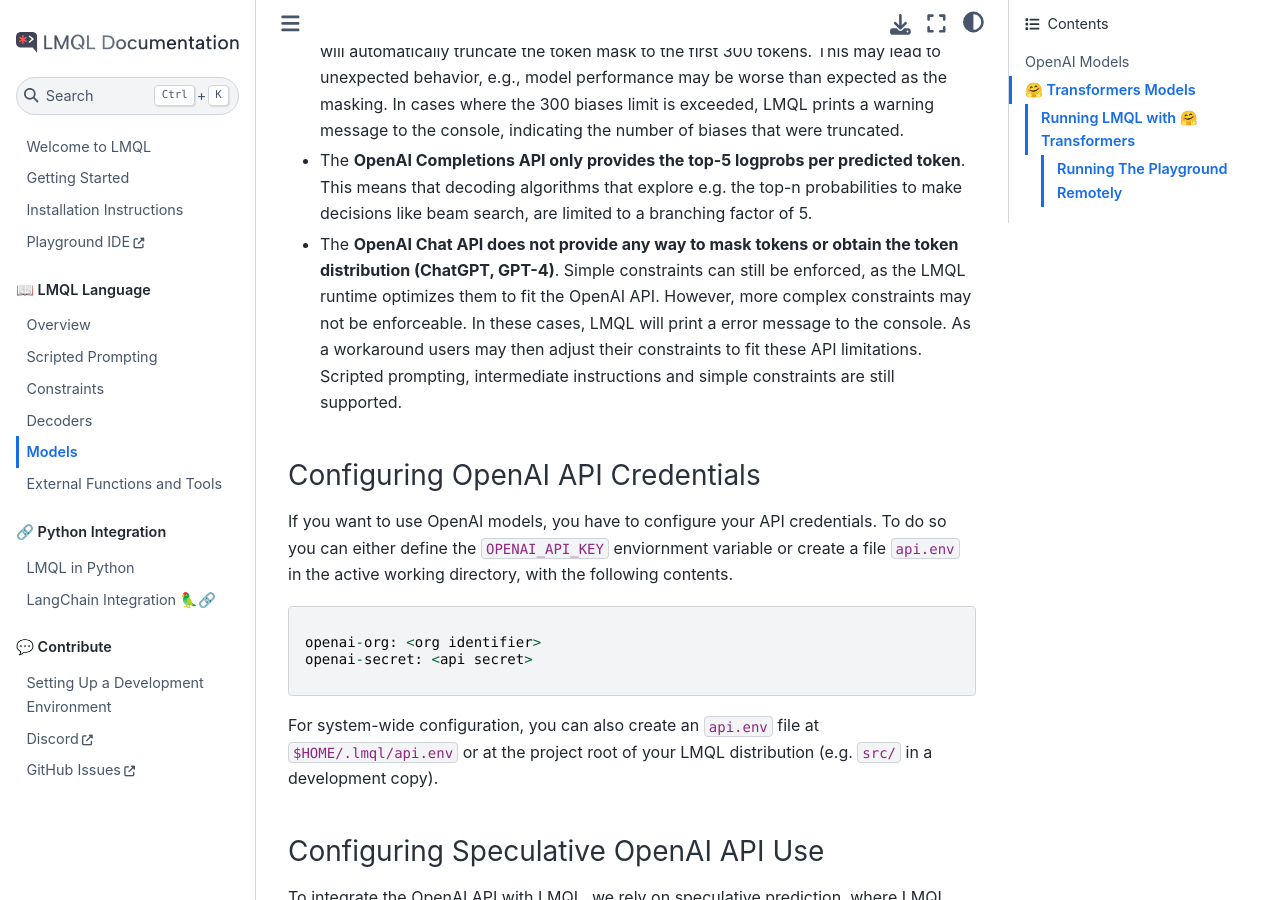
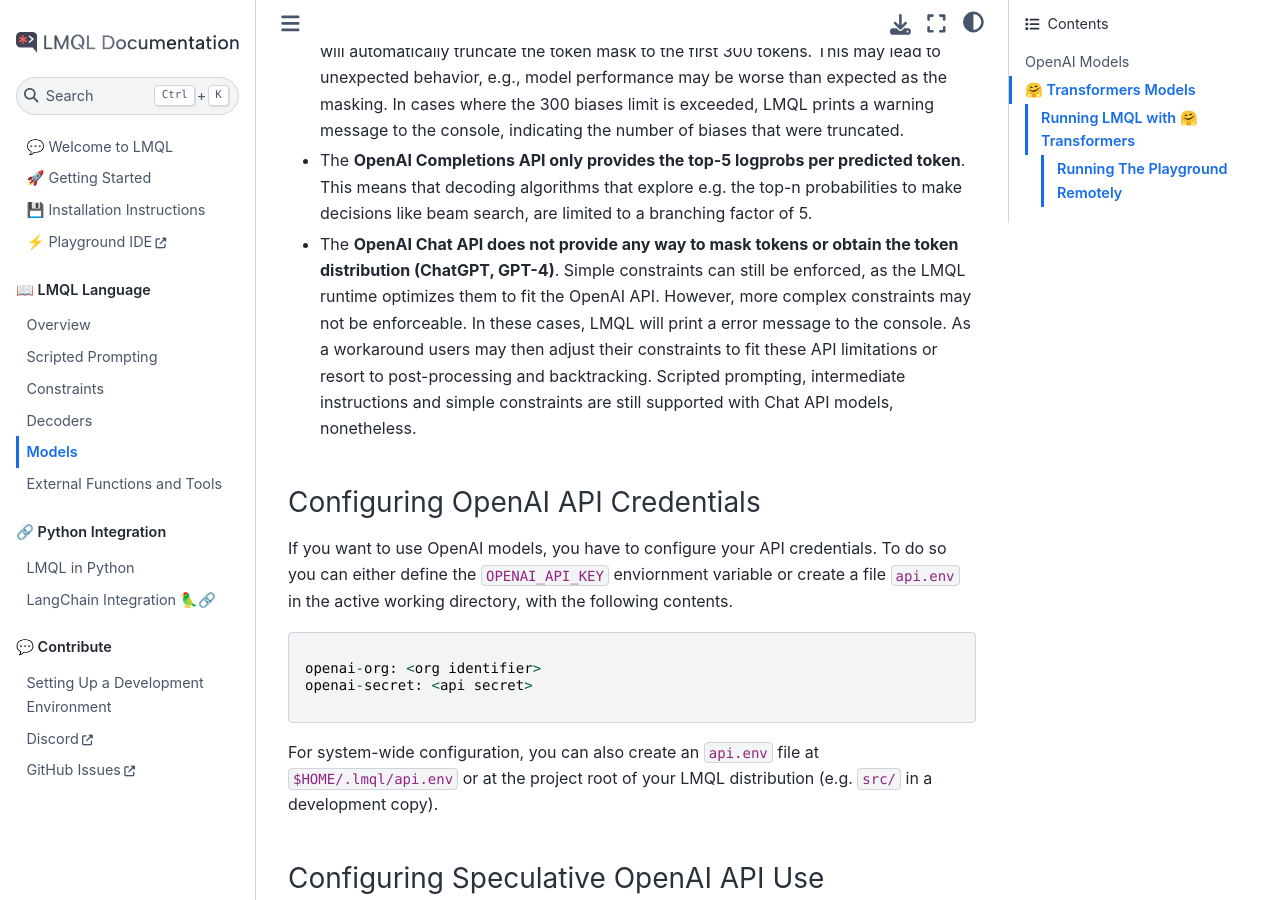
Before and after one commit to ilovechallenge/Python_LLM_AI, a Sphinx documentation site: the page built from docs/source/language/models.md, in a window 1280 px wide and 900 px high, scrolled down 988 px. Built offline with Sphinx 7.4.7 and the Sphinx Book theme 1.1.4, drawn with Linux system fonts in a browser that asks for light colours; pages that are not in the unit, such as notebooks, are missing from menus.

```diff
--- a/docs/source/index.rst
+++ b/docs/source/index.rst
@@ -1,4 +1,4 @@
-Welcome to LMQL
+💬 Welcome to LMQL
 ===================================
 
 **LMQL** (Language Model Query Language) is a programming language for large language model (LM) interaction.
@@ -38,7 +38,7 @@ We also provide the following resources to get started with LMQL:
           <div class="cmd">
               pip install lmql
           </div>
-          To run LMQL locally, read the <span><a href="quickstart.html">Installation Instructions</a> section of the documentation.</span>
+          To run LMQL locally, read the <span><a href="installation.html">Installation Instructions</a> section of the documentation.</span>
         </div>
         <div class="column getting-started">
           <h2>Community</h2>
@@ -63,7 +63,7 @@ Contents
 
   quickstart
   installation
-  Playground IDE <https://lmql.ai/playground>
+  ⚡️ Playground IDE <https://lmql.ai/playground>
 
 .. toctree::
    :maxdepth: 1
--- a/docs/source/language/models.md
+++ b/docs/source/language/models.md
@@ -26,7 +26,7 @@ Unfortunately, the OpenAI API Completions and Chat API are severely limited in t
 
 * The **OpenAI Completions API only provides the top-5 logprobs per predicted token**. This means that decoding algorithms that explore e.g. the top-n probabilities to make decisions like beam search, are limited to a branching factor of 5.
 
-* The **OpenAI Chat API does not provide any way to mask tokens or obtain the token distribution (ChatGPT, GPT-4)**. Simple constraints can still be enforced, as the LMQL runtime optimizes them to fit the OpenAI API. However, more complex constraints may not be enforceable. In these cases, LMQL will print a error message to the console. As a workaround users may then adjust their constraints to fit these API limitations. Scripted prompting, intermediate instructions and simple constraints are still supported.
+* The **OpenAI Chat API does not provide any way to mask tokens or obtain the token distribution (ChatGPT, GPT-4)**. Simple constraints can still be enforced, as the LMQL runtime optimizes them to fit the OpenAI API. However, more complex constraints may not be enforceable. In these cases, LMQL will print a error message to the console. As a workaround users may then adjust their constraints to fit these API limitations or resort to post-processing and backtracking. Scripted prompting, intermediate instructions and simple constraints are still supported with Chat API models, nonetheless.
 
 ### Configuring OpenAI API Credentials
 
```
Also changed, not shown: docs/source/installation.md (+1 -1 lines), docs/source/quickstart.md (+1 -1 lines), docs/source/python/python.ipynb.
